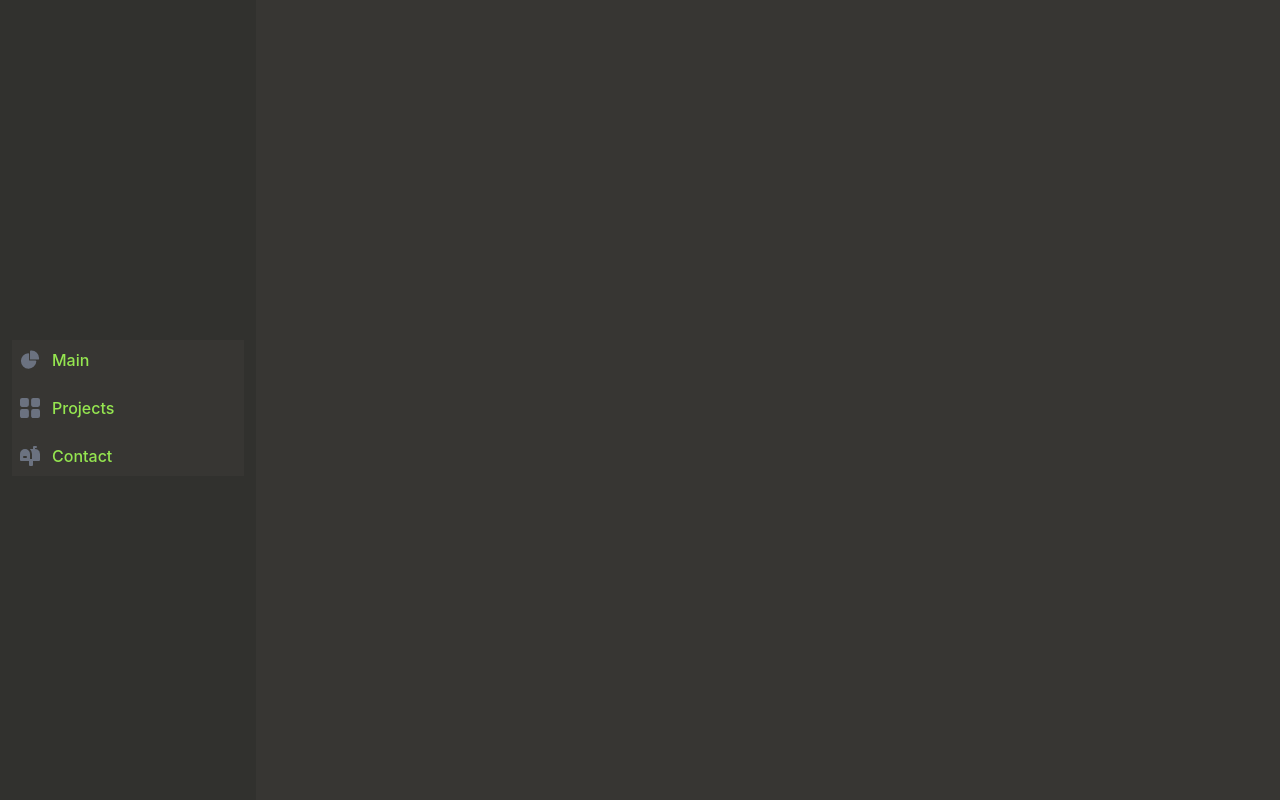
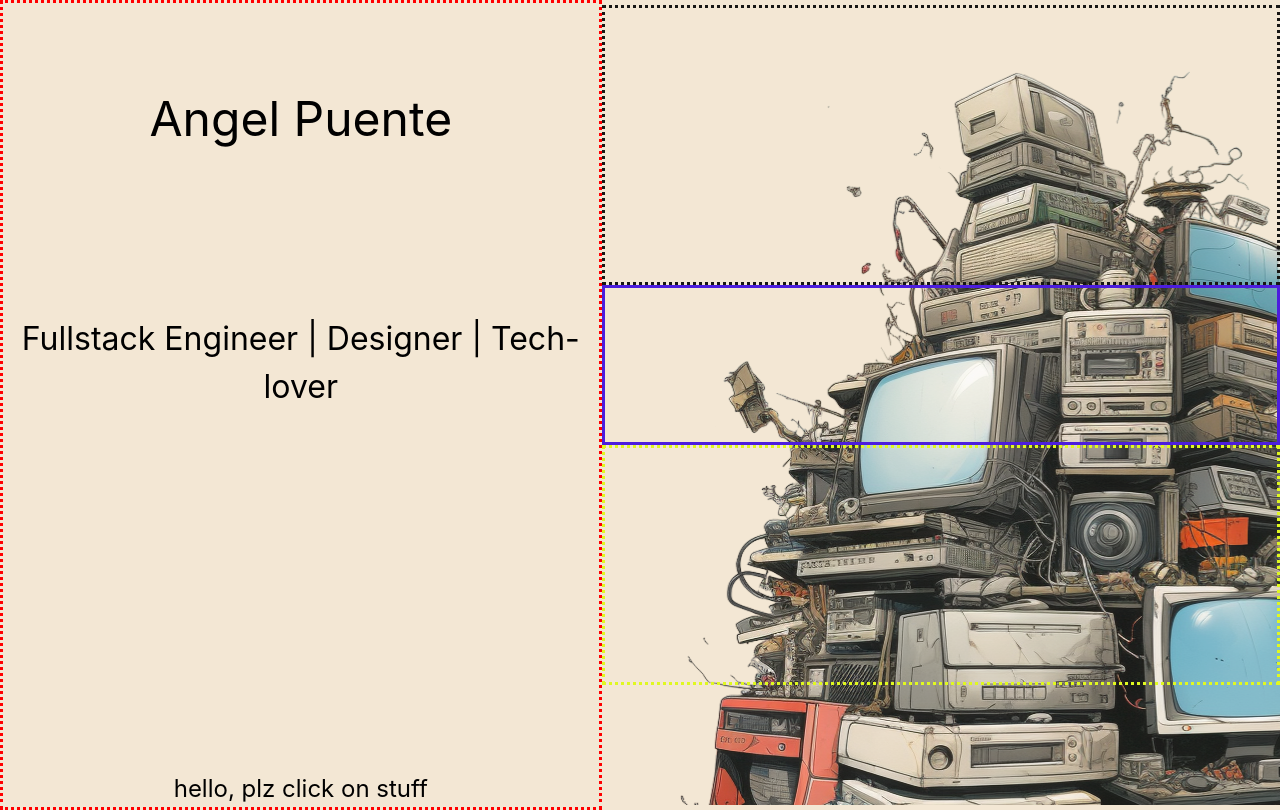
Before and after one commit to tetonkaa/PortfolioV2, a React (Create React App) app in the folder portfolio.v2/: page / in a window 1280 px wide. Built offline with nearby package versions, Linux system fonts and the light colour scheme.

Commit message:
reworked nav

```diff
--- a/portfolio.v2/src/App.js
+++ b/portfolio.v2/src/App.js
@@ -9,7 +9,7 @@ import Contact from './pages/contact/contact';
 function App() {
   return (
     <>
-      <Sidebar/>
+      {/* <Sidebar/> */}
     <Router>
     <Routes>
       <Route path="/" element={<Main/>}/>
--- a/portfolio.v2/src/pages/main/main.css
+++ b/portfolio.v2/src/pages/main/main.css
@@ -1,3 +1,59 @@
-.mainContainer{
-    height: 100vh;
+.mainContainer {
+  height: 100vh;
+  background-image: url("../../../public/photos/techStack.png");
+  opacity: 0.9;
+  background-repeat: no-repeat;
+  margin: auto;
+  width: 53%;
 }
+
+.main {
+  background-color: #f3e7d4;
+  display: flex;
+  flex-direction: row;
+}
+
+.introText {
+  width: 47%;
+  border: dotted red;
+  display: flex;
+  flex-direction: column;
+}
+
+.introText h1{
+    font-size: 3em;
+    padding-top: 10vh;
+    text-align: center;
+}
+
+.introText h3{
+    text-align: center;
+    font-size: 2em;
+    padding-top: 20vh;
+}
+
+.introText h3:nth-of-type(2){
+    text-align: center;
+    font-size: 1.5em;
+    padding-top: 45vh;
+}
+
+navContainer {
+  display: flex;
+  flex-direction: column;
+}
+
+.me {
+  border: dotted #000000;
+  height: 35vh;
+}
+
+.about {
+  border: solid rgb(58, 8, 224);
+  height: 20vh;
+}
+
+.projects {
+  border: dotted rgb(222, 250, 13);
+  height: 30vh;
+}
--- a/portfolio.v2/src/pages/main/main.js
+++ b/portfolio.v2/src/pages/main/main.js
@@ -1,9 +1,20 @@
-import './main.css'
+import "./main.css";
 
-export default function Main(){
-    return(
-
-    <div className='mainContainer bg-primary'>
-
-    </div>)
+export default function Main() {
+  return (
+    <div className="main">
+      <div className="introText">
+        <h1>Angel Puente</h1>
+        <h3>Fullstack Engineer | Designer | Tech-lover</h3>
+        <h3>hello, plz click on stuff</h3>
+      </div>
+      <div className="mainContainer">
+        <div class="navContainer">
+          <div className="me"></div>
+          <div className="about"></div>
+          <div className="projects"></div>
+        </div>
+      </div>
+    </div>
+  );
 }
```
Also changed, not shown: portfolio.v2/public/photos/techStack.png (added).
